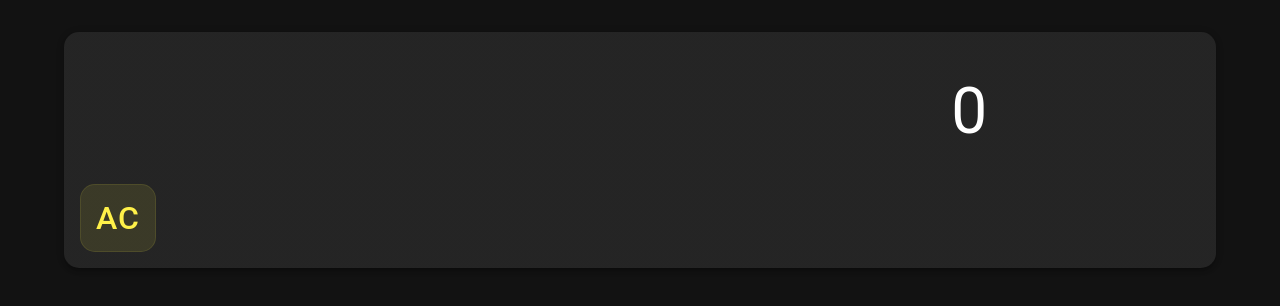
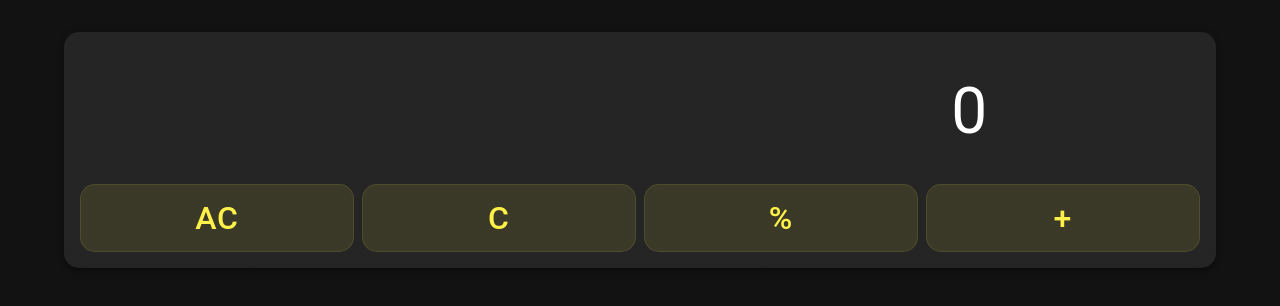
Before and after one commit to ogatalars/ReactCalculator, a React (Create React App) app: page / in a window 1280 px wide. Shown: the top 306 px of the page. Built offline with nearby package versions, Linux system fonts and the light colour scheme.

Commit message:
Add: change simple digits

```diff
--- a/src/App.tsx
+++ b/src/App.tsx
@@ -40,6 +40,21 @@ function App() {
   selectOperation={selectOperation}
   selectedOperation={operation}
   />
+   <DigitalOperationalButton
+  operational={"C"}
+  selectOperation={selectOperation}
+  selectedOperation={operation}
+  />
+   <DigitalOperationalButton
+  operational={"%"}
+  selectOperation={selectOperation}
+  selectedOperation={operation}
+  />
+   <DigitalOperationalButton
+  operational={"+"}
+  selectOperation={selectOperation}
+  selectedOperation={operation}
+  />
   </Grid>
   </Grid>
      </CalculatorBase>
--- a/src/DigitalOperationalButton.tsx
+++ b/src/DigitalOperationalButton.tsx
@@ -18,7 +18,7 @@ export const DigitalOperationalButton: React.FC<DigitalOperationalButtonProps> =
     selectOperation
 }) => {
     return (
-        <Grid item>
+        <Grid item xs={3}>
             <StyledButton fullWidth variant="outlined" onClick={() => selectOperation(operational)}
             selected={selectedOperation === operational}
             >
```
